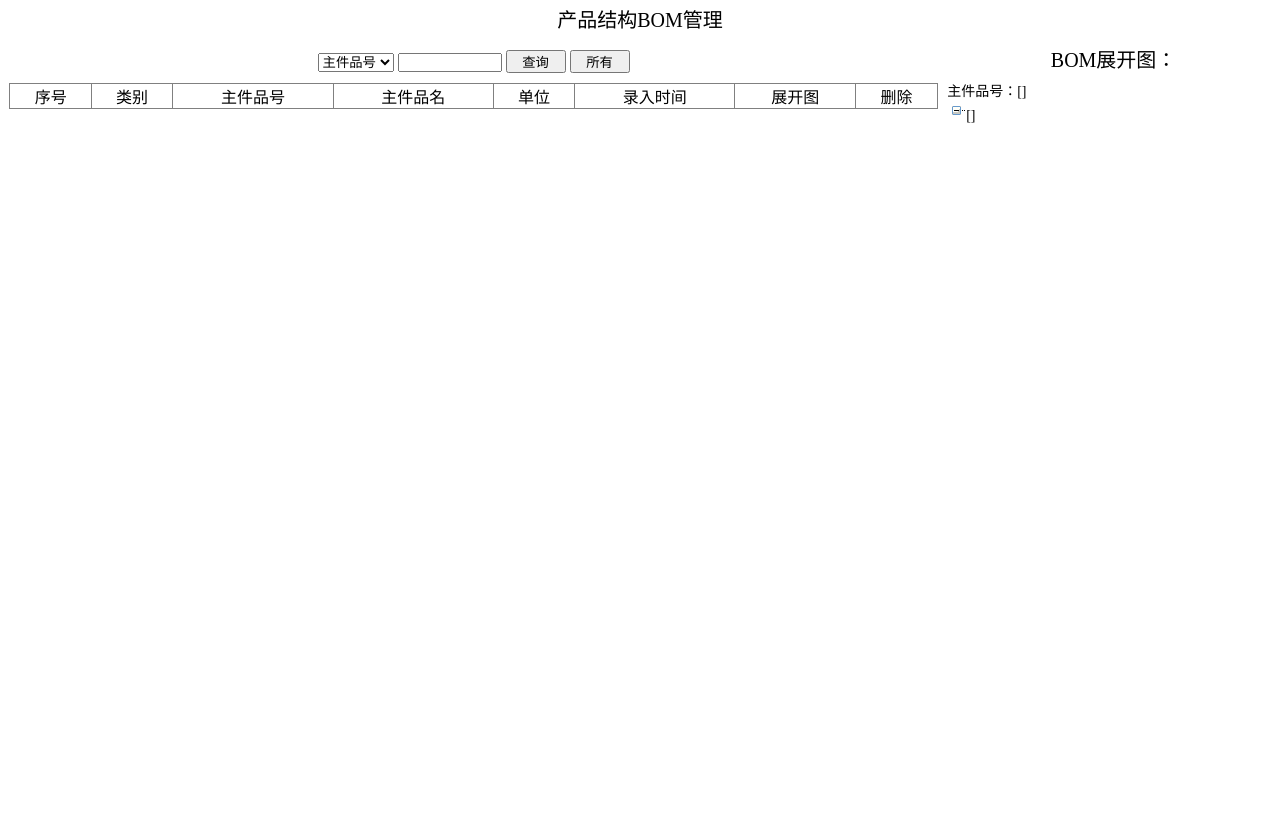
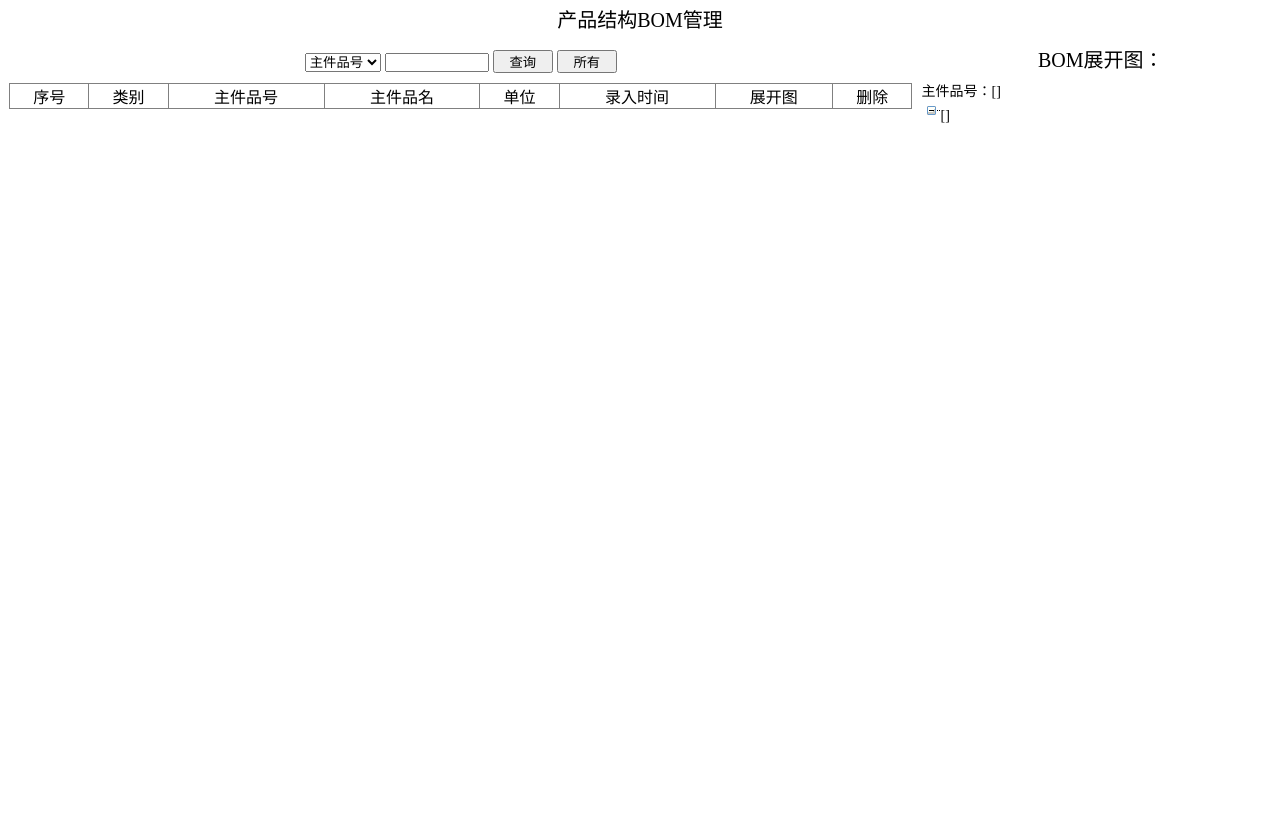
Before and after one commit to HDFWebsite/Hydraulic-Machinery-Production-Information-Management-System, a Python web app: template prosystem/templates/one/onebasemanage.html in a window 1280 px wide. Shown: the top 839 px of the page. Run offline with Jinja, Linux system fonts and the light colour scheme; the template is opened without the code that fills it, so the values that code supplies are empty.

Commit message:
更改css

```diff
--- a/prosystem/static/css/template2.css
+++ b/prosystem/static/css/template2.css
@@ -133,12 +133,12 @@ h4{
 }
 
 .leftone2{
-    width: 74%;
+    width: 72%;
     height:100%;
     float: left;
 }
 .rightone2{
-    width: 26%;
+    width: 28%;
     height:100%;
     font-size: 14px;
     float: left;
```
